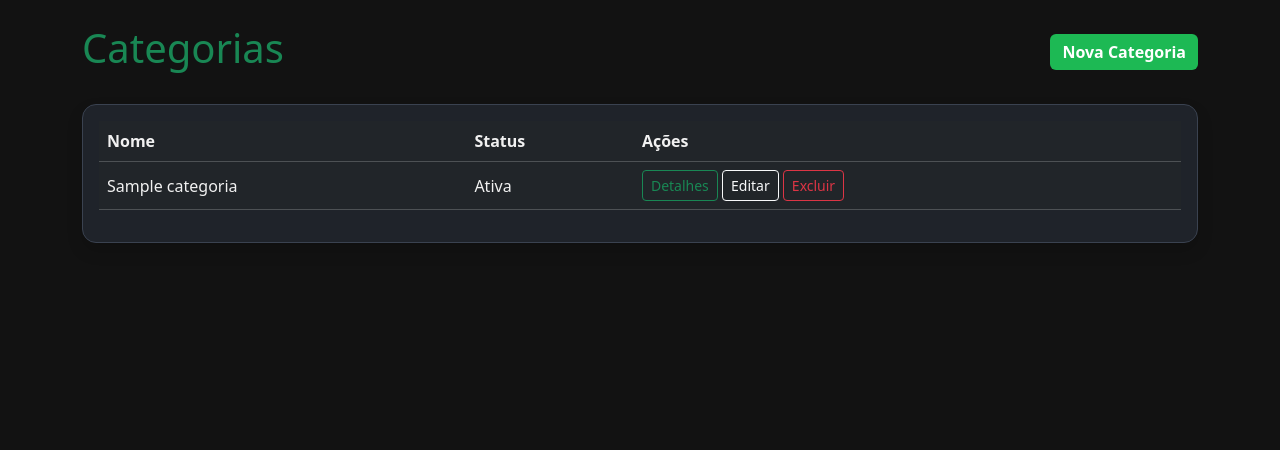
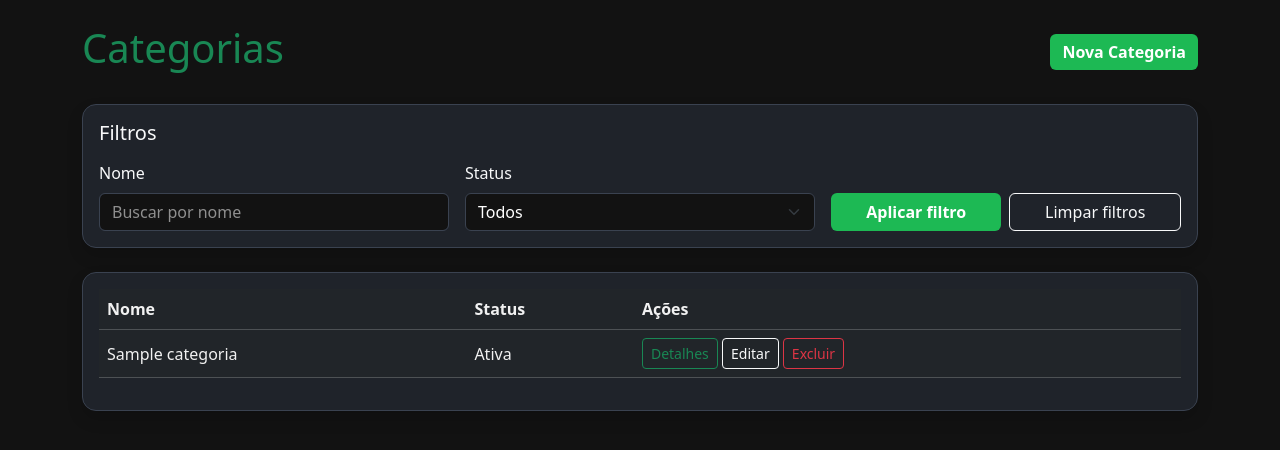
Before and after one commit to Francielp2/Sistema-financeiro-django, a Django app: page /categorias/ in a window 1280 px wide. Shown: the part 57-507 px from the top of the page. Run offline with Django 5.2, Linux system fonts and the light colour scheme; tables that the repository leaves empty hold one stand-in row (values such as "Sample post").

Commit message:
adiciona filtros na listagem de categorias

```diff
--- a/financeiro/templates/financeiro/categorias/listar_categorias.html
+++ b/financeiro/templates/financeiro/categorias/listar_categorias.html
@@ -17,6 +17,60 @@ Categorias
     </a>
 
 </div>
+
+<form method="get" class="card bg-dark border-secondary shadow mb-4">
+
+    <div class="card-body">
+
+        <h5 class="text-light mb-3">
+            Filtros
+        </h5>
+
+        <div class="row g-3 align-items-end">
+
+            <div class="col-md">
+                <label class="form-label text-light">
+                    Nome
+                </label>
+                <input
+                    type="text"
+                    name="nome"
+                    class="form-control"
+                    value="{{ nome_filtro }}"
+                    placeholder="Buscar por nome"
+                >
+            </div>
+
+            <div class="col-md">
+                <label class="form-label text-light">
+                    Status
+                </label>
+                <select name="ativa" class="form-select">
+                    <option value="">Todos</option>
+                    <option value="sim" {% if ativa_filtro == 'sim' %}selected{% endif %}>
+                        Ativas
+                    </option>
+                    <option value="nao" {% if ativa_filtro == 'nao' %}selected{% endif %}>
+                        Inativas
+                    </option>
+                </select>
+            </div>
+
+            <div class="col-md d-flex gap-2">
+                <button type="submit" class="btn btn-success w-100">
+                    Aplicar filtro
+                </button>
+
+                <a href="{% url 'listar_categorias' %}" class="btn btn-outline-light w-100">
+                    Limpar filtros
+                </a>
+            </div>
+
+        </div>
+
+    </div>
+
+</form>
 
 <div class="card bg-dark border-secondary shadow">
 
@@ -73,7 +127,7 @@ Categorias
                 <tr>
 
                     <td colspan="3">
-                        Nenhuma categoria cadastrada.
+                        Nenhuma categoria encontrada.
                     </td>
 
                 </tr>
--- a/financeiro/views.py
+++ b/financeiro/views.py
@@ -107,8 +107,24 @@ def detalhes_conta(request, conta_id):
 
 def listar_categorias(request):
     categorias = models.Categoria.objects.all()
+
+    nome_filtro = request.GET.get('nome', '').strip()
+    ativa_filtro = request.GET.get('ativa', '')
+
+    if nome_filtro:
+        categorias = categorias.filter(nome__icontains=nome_filtro)
+
+    if ativa_filtro == 'sim':
+        categorias = categorias.filter(ativa=True)
+    elif ativa_filtro == 'nao':
+        categorias = categorias.filter(ativa=False)
+
+    categorias = categorias.order_by('nome')
+
     return render(request, 'financeiro/categorias/listar_categorias.html', {
-        'categorias': categorias
+        'categorias': categorias,
+        'nome_filtro': nome_filtro,
+        'ativa_filtro': ativa_filtro,
     })
 
 
```
